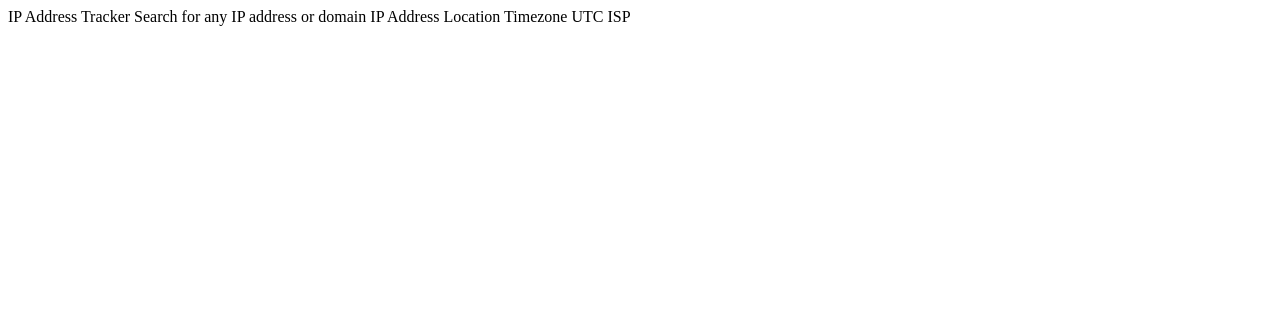
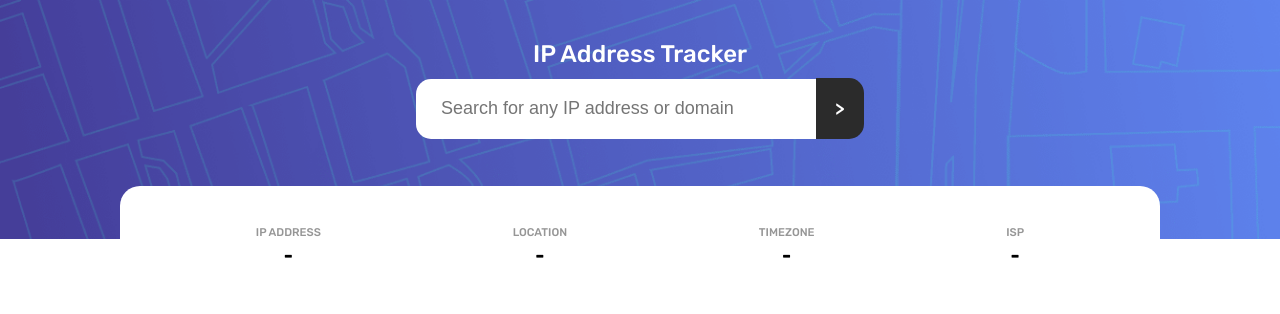
Before and after one commit to Mat-Boo/IP-adress-tracker, a plain HTML site: page index.html in a window 1280 px wide. Drawn offline with nearby package versions, Linux system fonts and the light colour scheme.

Commit message:
Style OK

```diff
--- a/index.html
+++ b/index.html
@@ -3,22 +3,49 @@
 <head>
   <meta charset="UTF-8">
   <meta name="viewport" content="width=device-width, initial-scale=1.0"> <!-- displays site properly based on user's device -->
+  <link rel="stylesheet" href="leaflet/leaflet.css" />
   <link rel="stylesheet" href="style.css">
   <link rel="icon" type="image/png" sizes="32x32" href="./images/favicon-32x32.png">
-
-  <title>Frontend Mentor | IP Address Tracker</title>
+  <link rel="preconnect" href="https://fonts.googleapis.com">
+  <link rel="preconnect" href="https://fonts.gstatic.com" crossorigin>
+  <link href="https://fonts.googleapis.com/css2?family=Rubik:wght@400;500;700&display=swap" rel="stylesheet">
+  <title>IP Address Tracker</title>
 </head>
 <body>
+  <main>
+    <div class="header">
+      <h1>IP Address Tracker</h1>
+      <div class="searchBlock">
+        <input type="text" id="ipAddressInput" name="ipAddressInput" placeholder="Search for any IP address or domain">
+        <p class="searchBtn">></p>
+      </div>
+      <div class="infosBlock">
+        <div class="block">
+          <h2 class="infoTitle">IP ADDRESS</h2>
+          <p class="info">-</p>
+        </div>
+        <div class="block">
+          <h2 class="infoTitle">LOCATION</h2>
+          <p class="info">-</p>
+        </div>
+        <div class="block">
+          <h2 class="infoTitle">TIMEZONE</h2>
+          <p class="info">-</p>
+        </div>
+        <div class="block">
+          <h2 class="infoTitle">ISP</h2>
+          <p class="info">-</p>
+        </div>
+      </div>
+    </div>
+    <div id="map">
+    </div>
+  </main>
 
-  IP Address Tracker
 
-  Search for any IP address or domain
 
-  IP Address
-  Location
-  Timezone
-    UTC <!-- add offset value dynamically using the API -->
-  ISP
-    <script src="script.js"></script>
+
+  <script src="leaflet/leaflet.js"></script>
+  <script src="script.js"></script>
 </body>
 </html>
--- a/style.scss
+++ b/style.scss
@@ -0,0 +1,101 @@
+$mainFont: 'Rubik', sans-serif;
+
+$veryDarkGray: hsl(0, 0%, 17%);
+$darkGray: hsl(0, 0%, 59%);
+
+* {
+    margin: 0;
+    padding: 0;
+}
+
+body {
+    font-family: $mainFont;
+}
+
+.header {
+    background: no-repeat url('./images/pattern-bg.png');
+    background-size: cover;
+    display: flex;
+    flex-direction: column;
+    align-items: center;
+    width: 100%;
+    padding-top: 40px;
+    padding-bottom: 100px;
+    position: relative;
+    h1 {
+        color: white;
+        font-size: 1.5em;
+        font-weight: 500;
+        margin-bottom: 10px;
+        text-align: center;
+    }
+    .searchBlock {
+        display: flex;
+        justify-content: center;
+        align-items: center;
+        width: 100%;
+        #ipAddressInput {
+            padding: 25px;
+            border-radius: 15px 0 0 15px;
+            border: none;
+            width: 50%;
+            max-width: 350px;
+            height: 10px;
+            font-size: 18px;
+            font-weight: 500;
+        }
+        .searchBtn {
+            background: $veryDarkGray;
+            color: white;
+            padding: 19px;
+            border: none;
+            border-radius: 0 15px 15px 0;
+            font-size: 19px;
+            font-weight: 500;
+            width: 10px;
+        }
+    }
+}
+.infosBlock {
+    background: white;
+    border-radius: 20px;
+    padding-top: 20px;
+    width: 85%;
+    max-width: 370px;
+    position: absolute;
+    left: 50%;
+    bottom: -50%;
+    transform: translate(-50%, 30%);
+    z-index: 2;
+    .block {
+        margin-bottom: 20px;
+        h2 {
+            font-size: 0.7em;
+            text-align: center;
+            color: $darkGray;
+            font-weight: 500;
+            margin-bottom: 5px;
+        }
+        .info {
+            text-align: center;
+            font-size: 1.2em;
+            font-weight: 700;
+        }
+    }
+}
+#map {
+    height: 81vh;
+    z-index: 1;
+}
+
+@media screen and (min-width: 900px) {
+    .infosBlock {
+        max-width: 75%;
+        display: flex;
+        justify-content: space-around;
+        padding: 40px 40px 10px 40px;
+        bottom: -30%;
+        transform: translate(-50%, 0);
+        height: 75px;
+    }
+}
```
Also changed, not shown: script.js (deleted), style.css (added), 1 other file.
